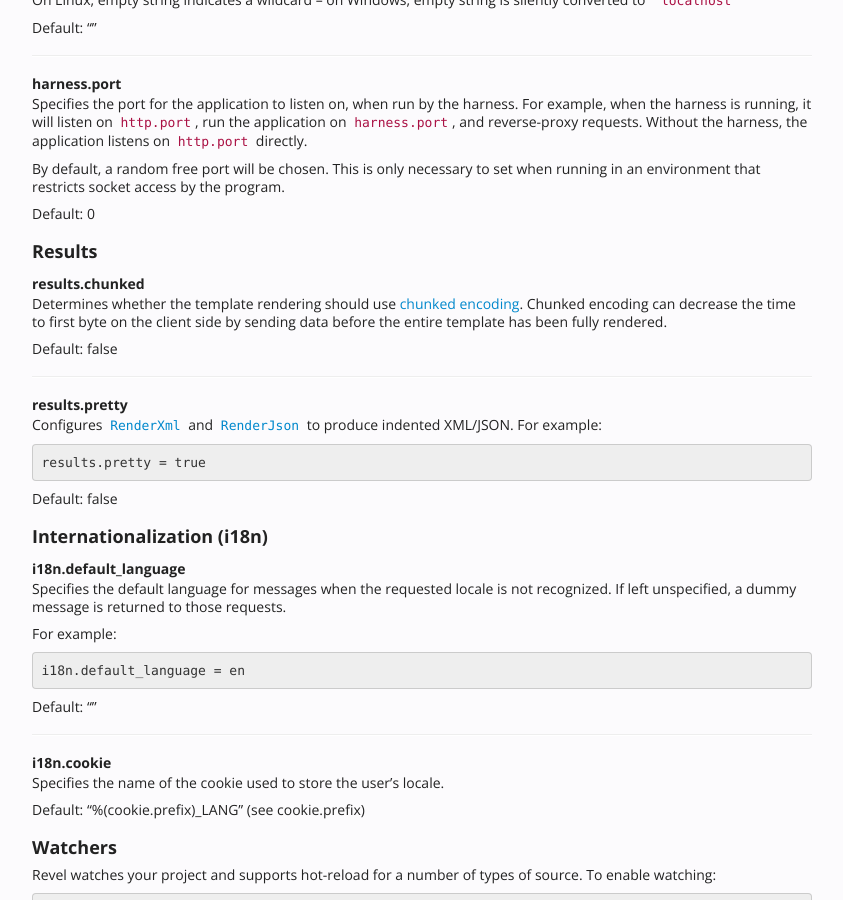
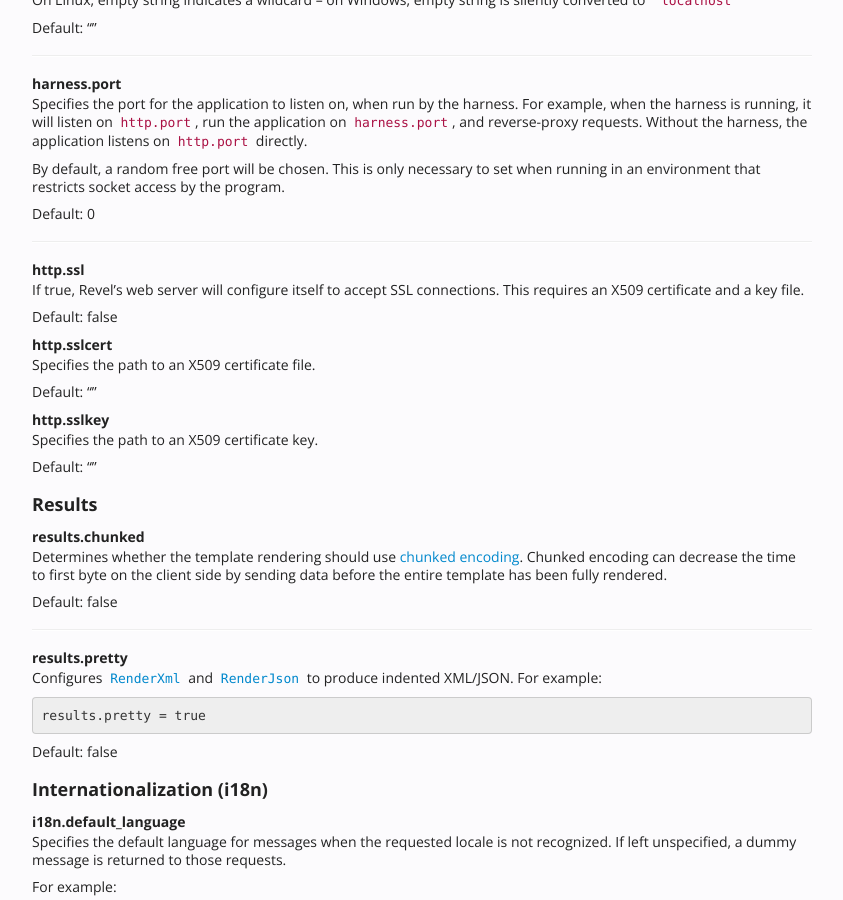
Before and after one commit to revel/revel, a Jekyll site: the page built from manual/appconf.md, in a window 1280 px wide and 900 px high, scrolled down 1611 px. Shown: the whole window, without its empty margins (298-1141 px from the left). Built offline with Jekyll 4.4.1, drawn with Linux system fonts in a browser that asks for light colours.

Commit message:
Add docs about ssl properties

```diff
--- a/manual/appconf.md
+++ b/manual/appconf.md
@@ -111,6 +111,26 @@ By default, a random free port will be chosen.  This is only necessary to set
 when running in an environment that restricts socket access by the program.
 
 Default: 0
+
+***
+#### http.ssl
+
+If true, Revel's web server will configure itself to accept SSL connections. This
+requires an X509 certificate and a key file.
+
+Default: false
+
+#### http.sslcert
+
+Specifies the path to an X509 certificate file.
+
+Default: ""
+
+#### http.sslkey
+
+Specifies the path to an X509 certificate key.
+
+Default: ""
 
 ### Results
 
```
